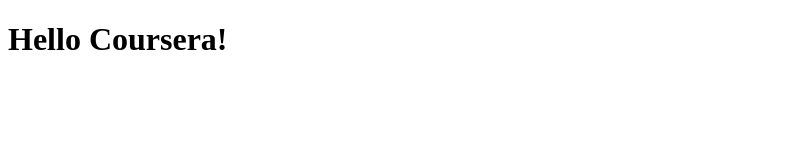
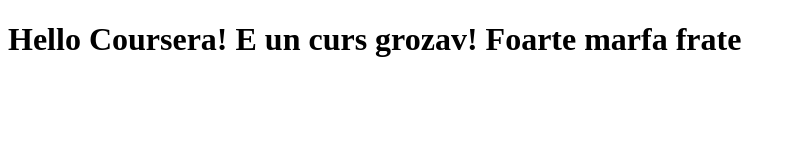
Before and after one commit to dretudy91/Coursera-test, a plain HTML site: page site/index.html in a window 1280 px wide. Shown: the whole page, without its empty margins (0-796 px from the left). Drawn offline with Linux system fonts and the light colour scheme.

Commit message:
Small addition to our content

```diff
--- a/site/index.html
+++ b/site/index.html
@@ -4,6 +4,6 @@
 	<title>Hello Coursera!</title>
 </head>
 <body>
-<H1>Hello Coursera!</H1>
+<H1>Hello Coursera! E un curs grozav! Foarte marfa frate </H1>
 </body>
 </html>
```
